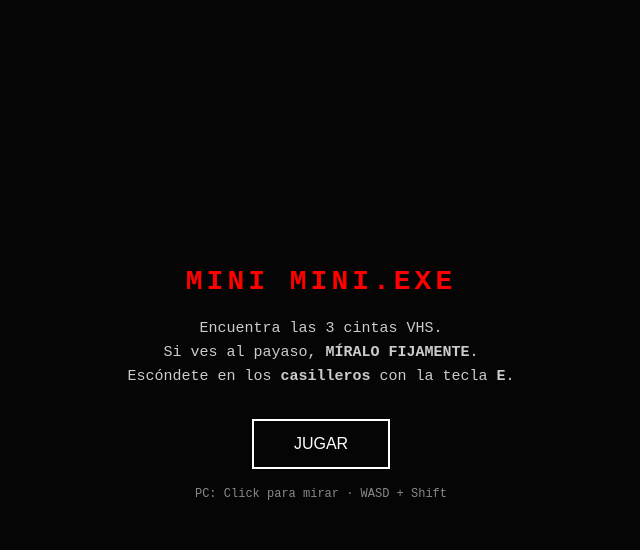
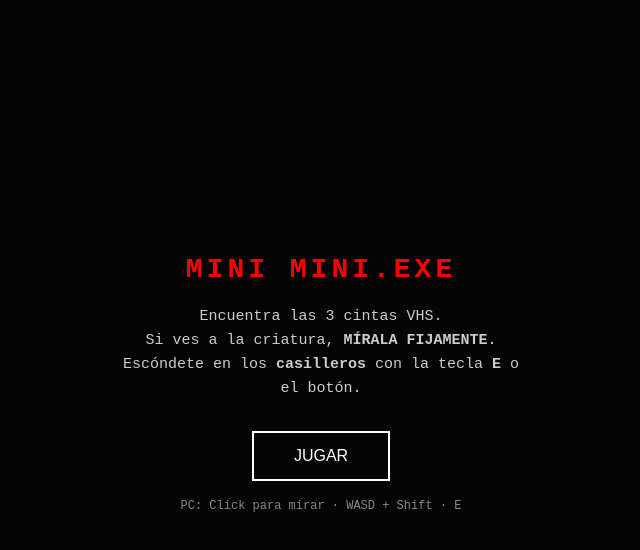
Before and after one commit to edgareph22-alt/backrooms, a plain HTML site: page index.html in a window 1280 px wide. Shown: the whole page, without its empty margins (319-959 px from the left). Drawn offline with nearby package versions, Linux system fonts and the light colour scheme.

Commit message:
Update index.html

```diff
--- a/index.html
+++ b/index.html
@@ -5,36 +5,39 @@
     <meta name="viewport" content="width=device-width,initial-scale=1,maximum-scale=1,user-scalable=no,viewport-fit=cover">
     <meta name="apple-mobile-web-app-capable" content="yes">
     <meta name="theme-color" content="#000000">
-    <title>Backrooms 3D - Mini Mini.exe</title>
+    <title>Backrooms & Forest - Horror</title>
     <link rel="stylesheet" href="style.css">
 </head>
 <body>
     <canvas id="game-canvas"></canvas>
     <div id="vhs-overlay"></div>
     <div id="vignette"></div>
+    <div id="red-vignette"></div>
 
     <div id="ui">
         <div id="rec-ui"><div class="rec-dot"></div> REC</div>
         <div id="battery-ui">BAT <div id="battery"><div id="battery-fill"></div></div></div>
         <div id="level-ui">NIVEL 1</div>
         <div id="msg"></div>
-        <div id="hint">E / ESPACIO = Esconderse en casilleros</div>
     </div>
 
     <div id="controls">
         <div id="joy"><div id="joyKnob"></div></div>
-        <div id="sprintBtn">CORRER</div>
+        <div id="actionBtns">
+            <div id="hideBtn">ESCONDER</div>
+            <div id="sprintBtn">CORRER</div>
+        </div>
     </div>
 
     <div id="startScreen">
-        <h1>MINI MINI.EXE</h1>
-        <p>
+        <h1 id="title">MINI MINI.EXE</h1>
+        <p id="desc">
             Encuentra las 3 cintas VHS.<br>
-            Si ves al payaso, <b>MÍRALO FIJAMENTE</b>.<br>
-            Escóndete en los <b>casilleros</b> con la tecla <b>E</b>.
+            Si ves a la criatura, <b>MÍRALA FIJAMENTE</b>.<br>
+            Escóndete en los <b>casilleros</b> con la tecla <b>E</b> o el botón.
         </p>
         <button id="startBtn">JUGAR</button>
-        <p style="margin-top:16px;font-size:12px;color:#888;">PC: Click para mirar · WASD + Shift</p>
+        <p style="margin-top:16px;font-size:12px;color:#888;">PC: Click para mirar · WASD + Shift · E</p>
     </div>
 
     <script type="importmap">
```
